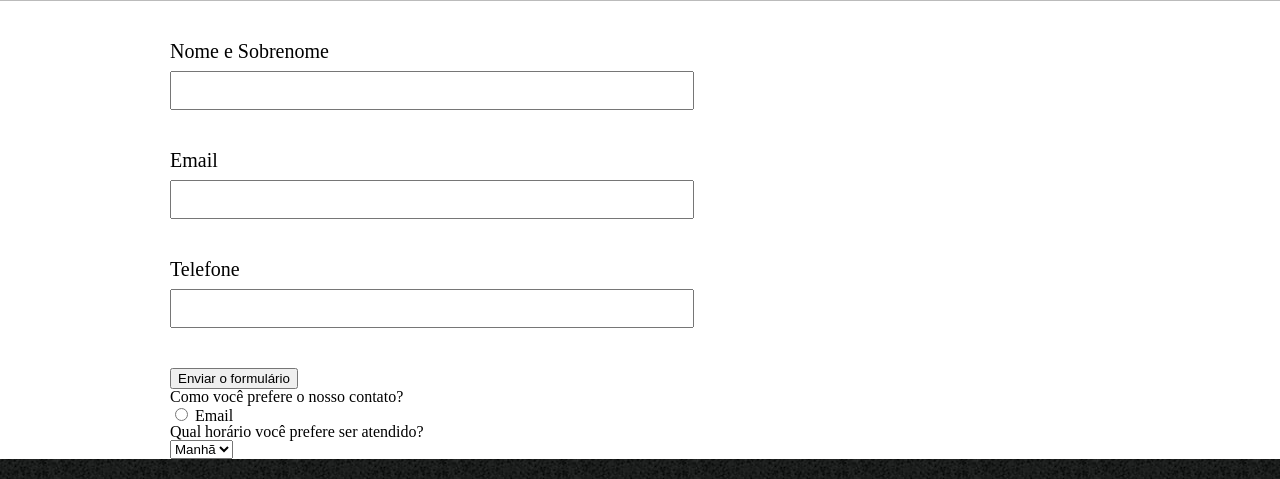
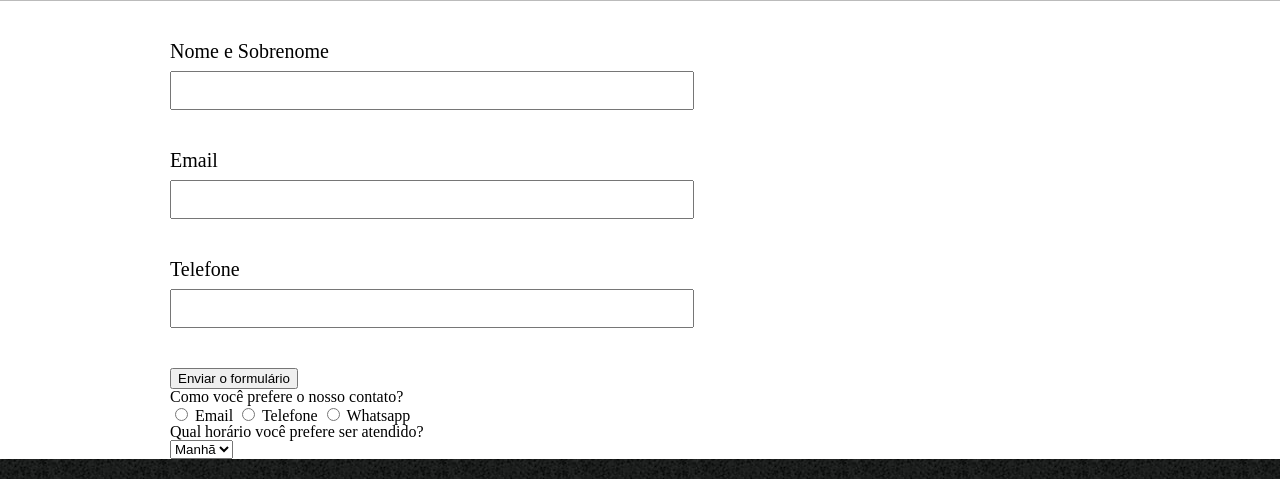
Before and after one commit to raiolaser15/Barbearia-alura, a plain HTML site: page contato.html in a window 1280 px wide. Shown: the part 292-771 px from the top of the page. Drawn offline with Linux system fonts and the light colour scheme.

Commit message:
16/05/24 (3)

```diff
--- a/contato.html
+++ b/contato.html
@@ -40,17 +40,23 @@
     </form>
 
     <input type="submit" value="Enviar o formulário">
-  <div>
-    <p> Como você prefere o nosso contato?</p>
+<fieldset>
+    <legend> Como você prefere o nosso contato?</legend>
 
-    <label for="radio-email"> <input type="radio" name="email" value="email"> Email</label>
-  </div>
-    <p> Qual horário você prefere ser atendido?</p>
+    <label for="radio-email"> <input type="radio"name="contato" value="email" id="radi-mail"> Email</label>
+
+    <label for="radio-telefone"> <input type="radio" name="contato" value="telefone" id="radi-tel"> Telefone</label>
+
+    <label for="radio-whatsapp"> <input type="radio" name="contato" value="whatsapp" id="radi-zap"> Whatsapp</label>
+</fieldset>
+<fieldset>
+    <legend> Qual horário você prefere ser atendido?</legend>
  <select>
    <option> Manhã </option>
    <option> Tarde </option>
    <option> Noite </option>
  </select>
+</fieldset>
 
   </main>
 
--- a/style-princ.css
+++ b/style-princ.css
@@ -98,7 +98,7 @@ form{
   margin: 40px 0;
 }
 
-form label, form p{
+form label, form legend{
   display: block;
   font-size: 20px;
   margin-bottom: 10px;
```
